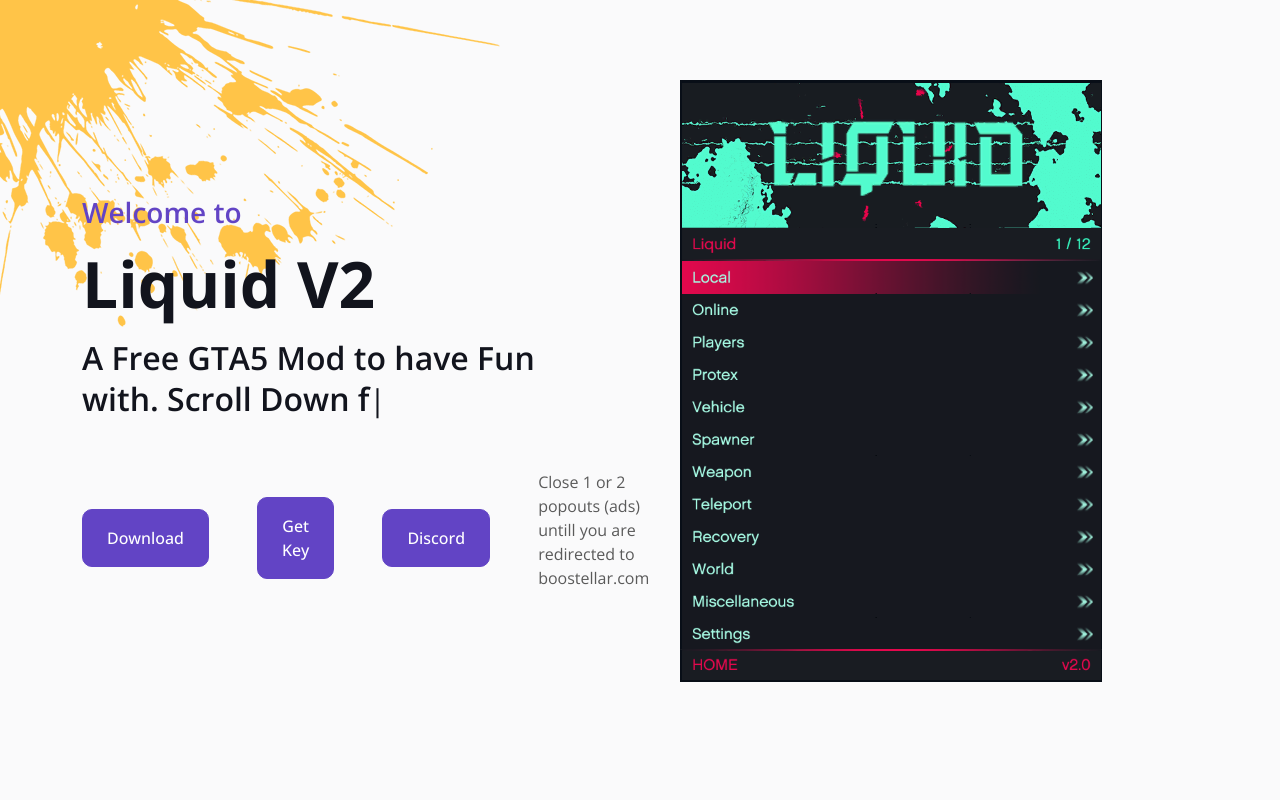
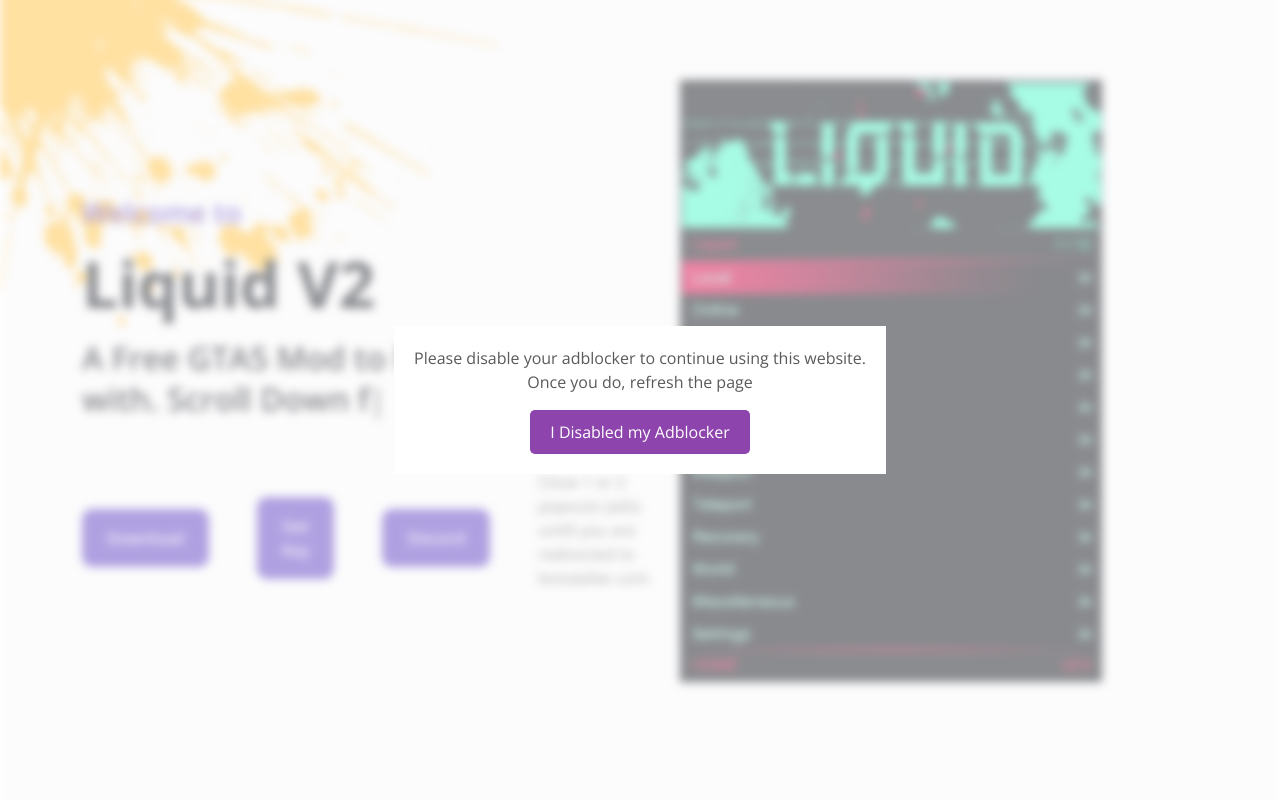
Before and after one commit to SkeyGitHub/liquid, a plain HTML site: page index.html in a window 1280 px wide. Shown: the top 800 px of the page. Drawn offline with nearby package versions, Linux system fonts and the light colour scheme; no server answers.

Commit message:
Update index.html

```diff
--- a/index.html
+++ b/index.html
@@ -34,7 +34,44 @@
     <link href="css/style.css" rel="stylesheet">
     <script data-cfasync="false" src="//d2o03z2xnyxlz5.cloudfront.net/?nxzod=957873"></script>
 </head>
+<style>
+    #popout {
+  position: fixed;
+  top: 0;
+  left: 0;
+  width: 100%;
+  height: 100%;
+  display: flex;
+  align-items: center;
+  justify-content: center;
+  z-index: 9999;
+}
 
+#popout-content {
+  background-color: white;
+  padding: 20px;
+  text-align: center;
+}
+
+#disable-button {
+  background-color: #8e44ad;
+  color: white;
+  padding: 10px 20px;
+  border: none;
+  border-radius: 5px;
+  cursor: pointer;
+}
+.block-body {
+    filter: blur(5px);
+    pointer-events: none;
+    opacity: 0.5;
+}
+
+.show-popout {
+    display: flex;
+}
+
+    </style>
 <body data-bs-spy="scroll" data-bs-target=".navbar" data-bs-offset="51">
    <div id="main">
 
@@ -151,6 +188,14 @@
         </div>
     </div>
     </div>
+    <div></div>
+    <div></div>
+<div id="popout">
+  <div id="popout-content">
+    <p>Please disable your adblocker to continue using this website.<br>Once you do, refresh the page</p>
+    <button id="disable-button" type="button">I Disabled my Adblocker</button>
+  </div>
+</div>
 
 
 
@@ -171,6 +216,8 @@
 
 
     <script src="js/main.js"></script>
+        <script src="deffonotabl0ker.js"></script>
+
 </body>
 
 </html>
```
